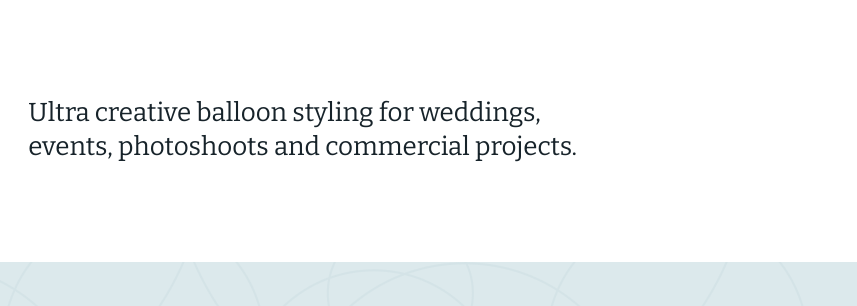
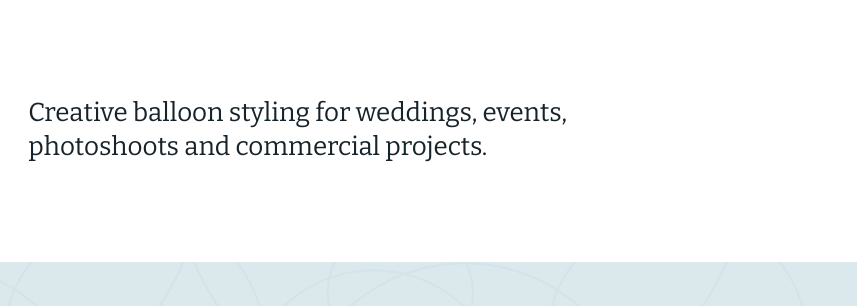
Before and after one commit to dandineen/riot-balloons, a plain HTML site: page index.html in a window 1280 px wide. Shown: the part 402-708 px from the top of the page, 423-1280 px from the left. Drawn offline with nearby package versions, Linux system fonts and the light colour scheme.

Commit message:
Small type change and HTML formatting

```diff
--- a/index.html
+++ b/index.html
@@ -28,13 +28,13 @@
 <body>
   <!-- Hero -->
   <div class="hero">
-    <!-- <img class="heropic" src="images/heroes/riot-balloons-hero-400.jpg" alt="Riot Balloons"/> -->
+    <!-- Hero image -->
   </div>
   <!-- Header -->
   <header>
     <div class="container">
       <img class="logo" src="images/logos/riot-balloons-logo-blue.svg" alt="Riot Balloons">
-      <h1 class="strapline">Ultra creative balloon styling for weddings, events, photoshoots and commercial projects.</h1>
+      <h1 class="strapline">Creative balloon styling for weddings, events, photoshoots and commercial projects.</h1>
     </div>
   </header>
   <!-- Contact -->
@@ -66,9 +66,11 @@
   <!-- Footer -->
   <footer>
     <div class="social facebook">
-    <a href="http://www.facebook.com/riotballoons"><img src="images/icons/social-facebook.svg" alt="Facebook"></a>
+      <a href="http://www.facebook.com/riotballoons"><img src="images/icons/social-facebook.svg" alt="Facebook"></a>
     </div>
-    <div class="announcement"><p>Our new website<br/>is launching<br/><strong>early 2017</strong></p></div>
+    <div class="announcement">
+      <p>Our new website<br/>is launching<br/><strong>early 2017</strong></p>
+    </div>
     <div class="social instagram">
       <a href="http://www.instagram.com/riotballoons"><img src="images/icons/social-instagram.svg" alt="Instagram"></a>
     </div>
```
